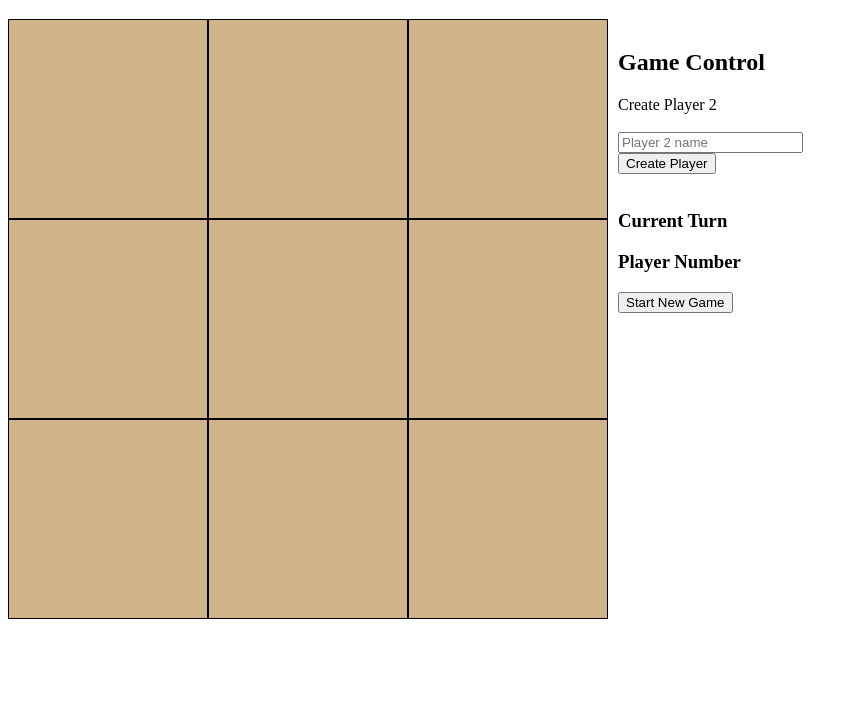
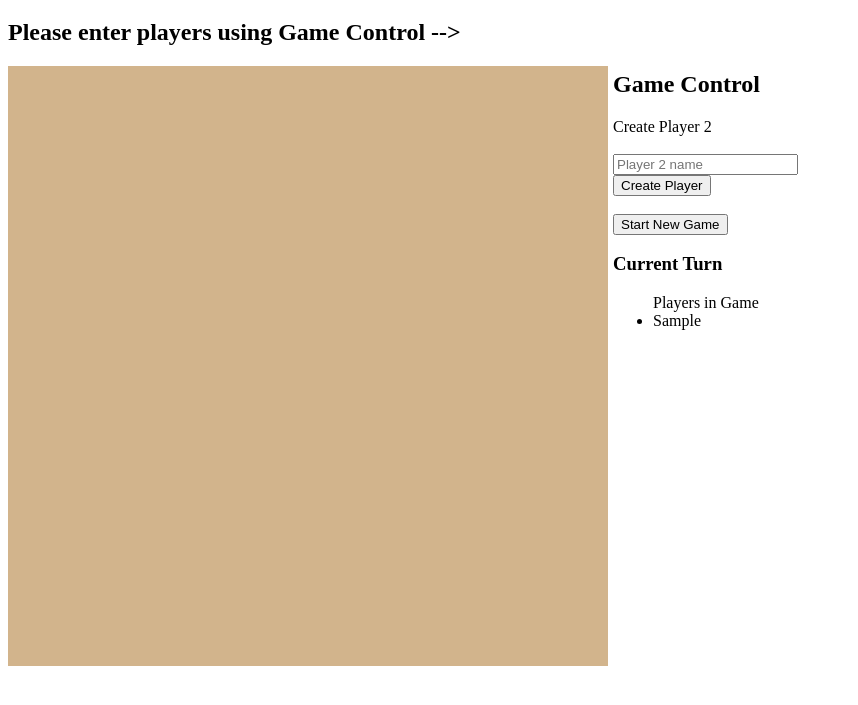
Before and after one commit to negatron29/tic-tac-toe, a plain HTML site: page index.html in a window 1280 px wide. Both pictures are taken after typing "Sample" into the empty fields and a click on the button "Create Player". Shown: the part 61-766 px from the top of the page, without its empty margins (0-858 px from the left). Drawn offline with Linux system fonts and the light colour scheme.

Commit message:
improved gameflow and messaging

```diff
--- a/index.html
+++ b/index.html
@@ -12,21 +12,23 @@
 
 <body>
     <h1>Tic-Tac-Toe</h1>
+    <h2 id="userMsg">Please enter players using Game Control --></h2>
     <div id="masterContainer">
         <div id="board">
 
         </div>
         <div id="buttonHolder">
-            <h2>Game Control</h2>
+            <h2 id="gameControl">Game Control</h2>
             <form>
                 <label>Create Player 1</label><br><br>
                 <input type="text" placeholder="Player 1 name" id="pname" name="p0"><br>
                 <button type="button" class="playerButton">Create Player</button>
             </form>
             <br>
+            <button type="button">Start New Game</button>
             <h3>Current Turn</h3>
-            <h3>Player Number</h3>
-            <button type="button">Start New Game</button>
+            <ul id="playerList">Players in Game</ul>
+
 
         </div>
     </div>
--- a/script.js
+++ b/script.js
@@ -87,7 +87,15 @@ const gameController = (() => {
         }
     }
 
-return {clearBoard,recordMark,checkWinner,changeTurn};
+    const displayPlayer = (name) => {
+        let plist = document.getElementById("playerList");
+        let newPl = document.createElement("li");
+        newPl.innerHTML = name;
+        console.log(newPl);
+        plist.appendChild(newPl);
+    }
+
+return {clearBoard,recordMark,checkWinner,changeTurn,displayPlayer};
 })();
 
 const scoreBook = [
@@ -101,12 +109,20 @@ const addListenerPlayer = () => {
             let newName = document.getElementById("pname").value;
             let newPlayer = Player(newName);
             players.push(newPlayer);
+            gameController.displayPlayer(newName);
             playerCnt +=1;
-            document.getElementById("pname").value = "";
-            document.getElementById("pname").setAttribute("placeholder","Player 2 name");
-            document.querySelector("label").innerHTML = "Create Player 2";
+            if (playerCnt < 2) {
+                document.getElementById("pname").value = "";
+                document.getElementById("pname").setAttribute("placeholder","Player 2 name");
+                document.querySelector("label").innerHTML = "Create Player 2";
+            }
+            else {
+                document.getElementById("userMsg").innerHTML = "Enjoy the game!";
+                gameBoard.render();
+                addListenerSquare();
+            }
+
         }
-
     })
 }
 
@@ -121,7 +137,7 @@ const addListenerSquare = () => {
             let winnerChk = gameController.checkWinner(turnInd);
             if (winnerChk === "Y") {
                 alert(players[turnInd].name + " wins!");
-                gameController.clearBoard();
+                //gameController.clearBoard();
             }
             else {
                 gameController.changeTurn();
@@ -130,7 +146,6 @@ const addListenerSquare = () => {
     }
 
 }
-
 
 
 const Player = (name) => {
@@ -175,8 +190,12 @@ function render () {
 render();*/
 
 
+//We need a function that will force the user to input 2 players
+//(or maybe input one player and choose to play the computer)
 
+addListenerPlayer();
 
+/*
 gameBoard.render();
-addListenerPlayer();
 addListenerSquare();
+*/
--- a/style.css
+++ b/style.css
@@ -7,7 +7,7 @@
 }
 
 #buttonHolder {
-    padding: 10px;
+    padding: 5px;
     width: 200px;
     height: 600px;
 }
@@ -29,3 +29,7 @@
     font-size: 200px;
     text-align: justify;
 }
+
+#gameControl {
+    margin-top: 0px;
+}
```
